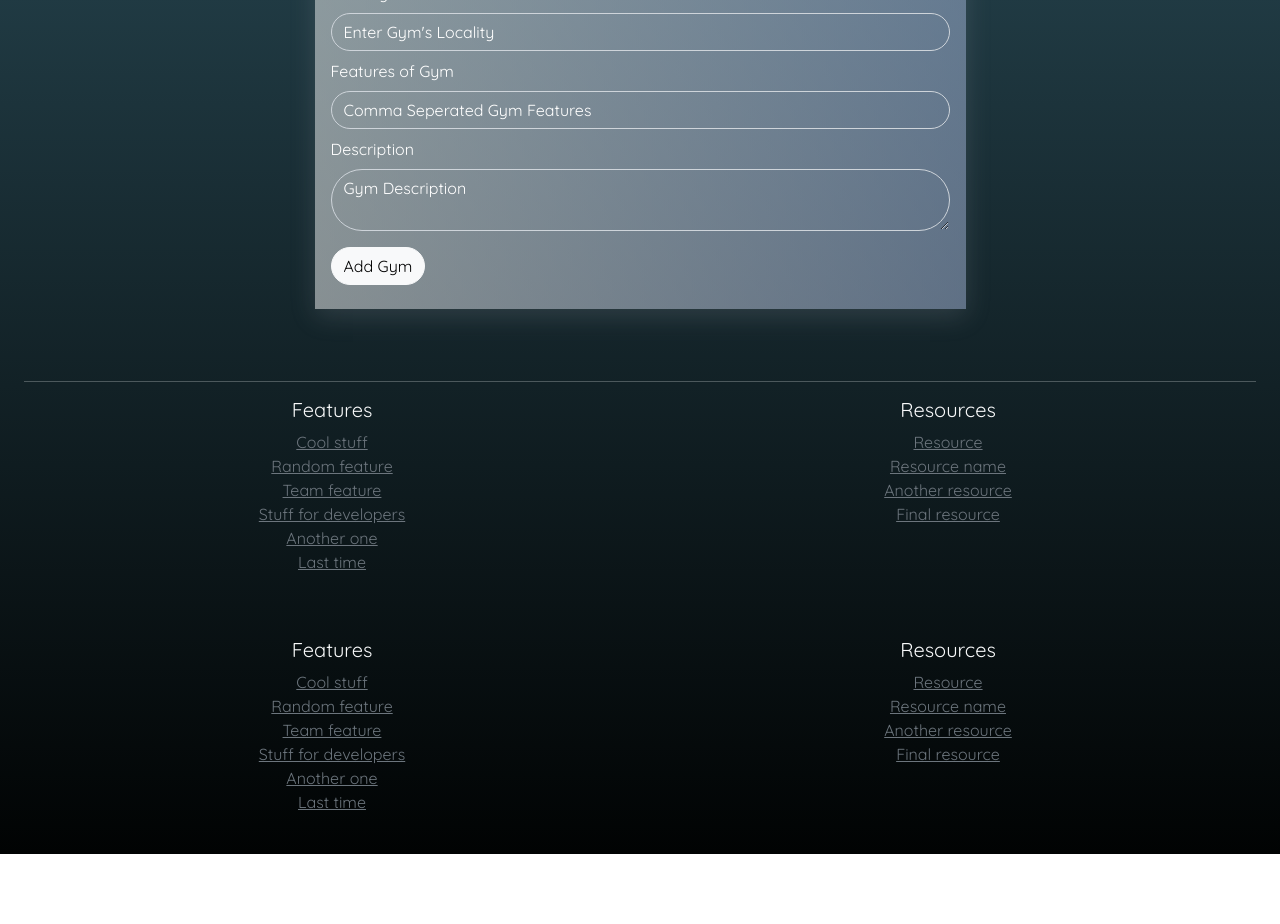
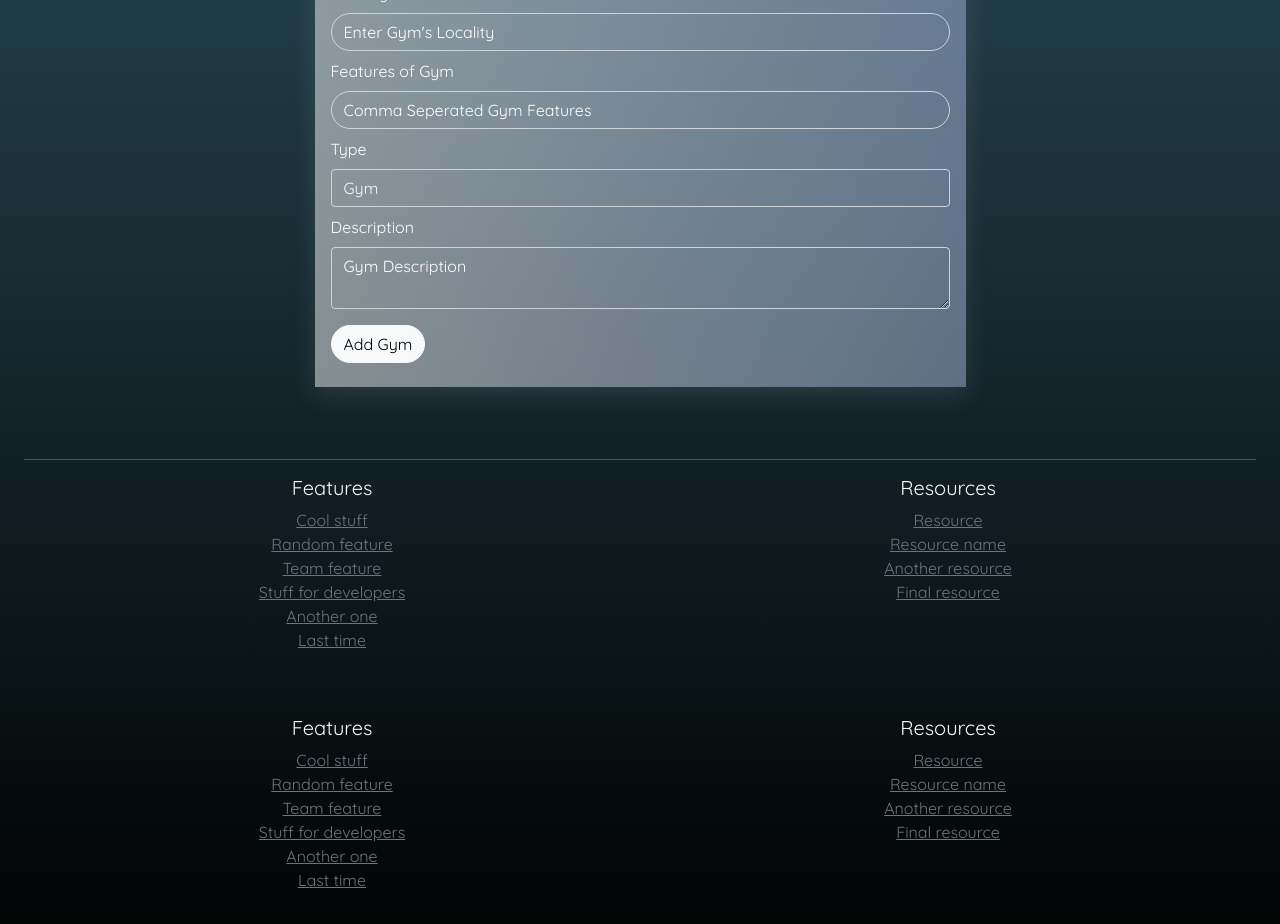
Before and after one commit to abhinaypandey02/gang-ga, a React (Create React App) app: page /#/admin in a window 1280 px wide. Shown: the part 860-1784 px from the top of the page. Before the commit the page ends 1714 px from the top, so only its background shows below. Built offline with nearby package versions, Linux system fonts and the light colour scheme; no server answers.

Commit message:
more cool stuff

```diff
--- a/src/interfaces/gym.ts
+++ b/src/interfaces/gym.ts
@@ -14,6 +14,7 @@ export default interface GymInterface{
     price:number;
     rating:number;
     features:string[];
+    type:"gym"|"park"
 }
 export const defaultGym:GymInterface={
     uid:"",
@@ -30,5 +31,6 @@ export const defaultGym:GymInterface={
     },
     price:0,
     rating:3,
-    features:[]
+    features:[],
+    type:"gym"
 }
--- a/src/pages/adminPage/addGymForm/add_gym_form.tsx
+++ b/src/pages/adminPage/addGymForm/add_gym_form.tsx
@@ -26,12 +26,13 @@ export default function AddGymForm() {
         tempGym.location.state = data.state;
         tempGym.location.latitude = parseInt(data.latitude);
         tempGym.location.longitude = parseInt(data.longitude);
+        tempGym.type=data.type;
         tempGym.features = data.features
             .split(",")
             .map((feature: string) => feature.trim());
         addGym(tempGym).then(() => {
             reset();
-            alert("Gym added!")
+            alert("Gym added!");
             setLoading(false);
         });
     }
@@ -119,6 +120,17 @@ export default function AddGymForm() {
                 placeholder: "Comma Seperated Gym Features",
             })}
             <Form.Group className="mb-2">
+                <Form.Label>Type</Form.Label>
+                <Form.Control
+                    as="select"
+                    {...register("type")}
+                    className="bg-transparent text-light"
+                >
+                    <option value="gym" className="text-dark">Gym</option>
+                    <option value="park" className="text-dark">Park</option>
+                </Form.Control>
+            </Form.Group>
+            <Form.Group className="mb-2">
                 <Form.Label>Description</Form.Label>
                 <Form.Control
                     as="textarea"
@@ -126,7 +138,7 @@ export default function AddGymForm() {
                     id={"description"}
                     name={"description"}
                     placeholder="Gym Description"
-                    className="rounded-pill bg-transparent text-light"
+                    className="bg-transparent text-light"
                 />
             </Form.Group>
             <Button
--- a/src/pages/allgymsPage/allgyms_page.tsx
+++ b/src/pages/allgymsPage/allgyms_page.tsx
@@ -5,9 +5,7 @@ import Typography from "@material-ui/core/Typography";
 import Slider from "@material-ui/core/Slider";
 import { Link } from "react-router-dom";
 
-import {
-    makeStyles,
-} from "@material-ui/core/styles";
+import { makeStyles } from "@material-ui/core/styles";
 import Button from "@material-ui/core/Button";
 import CheckCircleOutlineIcon from "@material-ui/icons/CheckCircleOutline";
 import StarIcon from "@material-ui/icons/Star";
@@ -95,7 +93,7 @@ export default function AllGymsPage() {
                 </Navbar.Brand>
                 <div className="d-flex w-75">
                     <input
-                        className="form-control px-md-3 py-2 rounded-pill w-100 bg-transparent text-light "
+                        className="form-control px-md-3 m-2 py-2 rounded-pill w-100 bg-transparent text-light "
                         type="text"
                         placeholder="Search for the best GYM near you"
                         aria-label="Search"
@@ -105,7 +103,7 @@ export default function AllGymsPage() {
                             console.log("H");
                         }}
                     />
-                    <Button className="rounded-pill " variant="contained">
+                    <Button className="rounded-pill m-2" variant="contained">
                         Go
                     </Button>
                 </div>
@@ -208,23 +206,30 @@ export default function AllGymsPage() {
                                                             ).toFixed()}
                                                         km
                                                     </h6>
-                                                    <div className="badge bg-success py-auto">
+                                                    <div className="badge bg-success py-auto m-2">
                                                         <h6 className="py-auto my-auto">
                                                             {gym.rating}
                                                             <StarIcon fontSize="small" />
+                                                        </h6>
+                                                    </div>
+                                                    <div className="badge bg-warning py-auto m-2">
+                                                        <h6 className="py-auto my-auto text-capitalize text-dark">
+                                                            {gym.type}
                                                         </h6>
                                                     </div>
                                                     <div className="my-3">
                                                         {gym.features.map(
                                                             (feature) => (
                                                                 <span className="text-capitalize m-1">
-                                                                <CheckCircleOutlineIcon className="m-1" fontSize="small" />
+                                                                    <CheckCircleOutlineIcon
+                                                                        className="m-1"
+                                                                        fontSize="small"
+                                                                    />
                                                                     {feature}
                                                                 </span>
                                                             )
                                                         )}
                                                     </div>
-
 
                                                     <p className="card-text">
                                                         {gym.description}
```
Lines whose indentation alone changed are shown as unchanged.
